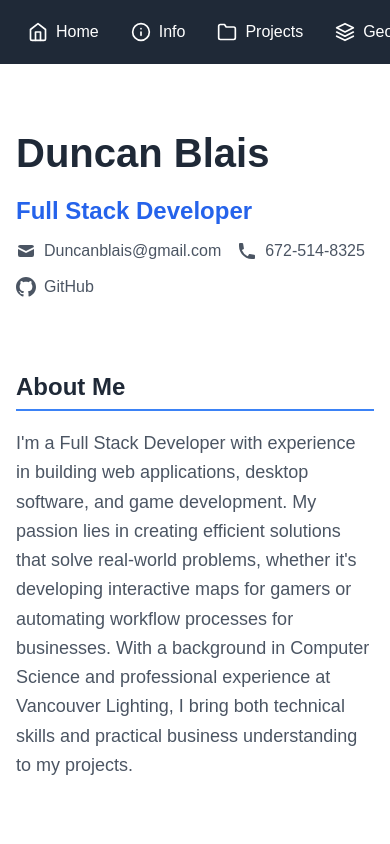
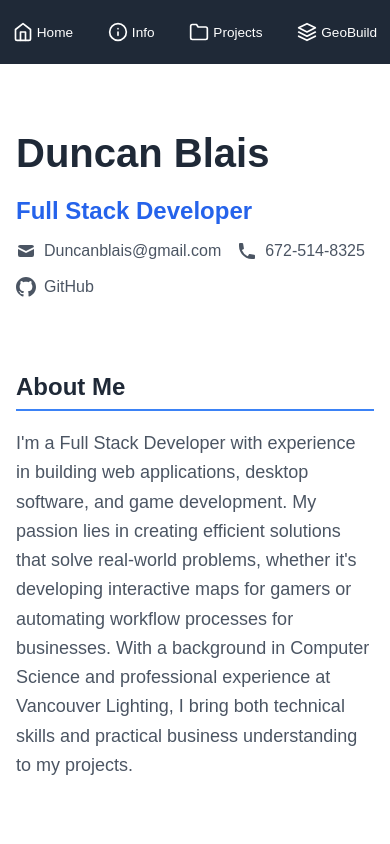
Before and after one commit to dBleh/personal-website, a Next.js app: page / in a window 390 px wide. Shown: the top 844 px of the page. Built offline with nearby package versions, Linux system fonts and the light colour scheme.

Commit message:
Mobile nav spacing reduction

```diff
--- a/src/app/globals.css
+++ b/src/app/globals.css
@@ -4,7 +4,6 @@ body {
   font-family: sans-serif;
   display: flex;
   min-height: 100vh;
-  /* overflow: hidden; <- Removed */
 }
 
 /* --- Base Styles (Mobile First Approach) --- */
@@ -23,34 +22,24 @@ body {
   flex-direction: row;
   align-items: center;
   justify-content: flex-start;
-  padding: 0 1rem; /* Reverted padding for a bit more space if needed */
+  padding: 0 0.5rem; /* Reduce overall container padding slightly */
   box-sizing: border-box;
   transition: none;
-  /* CHANGE overflow: hidden to overflow-x: auto */
-  overflow-x: auto; /* Allows horizontal scrolling if content overflows */
-  /* Optional: Hide scrollbar visually on browsers that support it */
-  -ms-overflow-style: none;  /* IE and Edge */
-  scrollbar-width: none;  /* Firefox */
+  overflow: hidden; /* Back to hidden, as we are trying to fit */
 }
-/* Optional: Hide scrollbar visually for Webkit browsers (Chrome, Safari) */
-.nav-container::-webkit-scrollbar {
-  display: none;
-}
-
 
 /* Container for the top section items (nav) */
 .nav-top-section {
     display: flex;
     align-items: center;
-    /* Ensure this doesn't shrink if content is wide */
-    /* width: 100%; <- Can sometimes cause issues with overflow */
-    /* Let flexbox determine the width needed by content */
-     min-width: max-content; /* Force it to be at least as wide as its content */
+    width: 100%;
+    /* min-width: max-content; <- Remove this, we want it to fit */
 }
 
 .nav-links {
-    /* flex-grow: 1; <- Removed, let nav-top-section control width */
     display: flex;
+    flex-grow: 1; /* Allow it to try and fill space */
+    justify-content: space-between; /* Distribute items evenly */
 }
 
 
@@ -60,13 +49,16 @@ body {
   list-style: none;
   padding: 0;
   margin: 0;
-  gap: 0.5rem;
-  /* width: 100%; <- Removed, let content determine width */
+  /* REDUCE gap significantly */
+  gap: 0.1rem; /* Drastically reduced gap */
+  width: 100%; /* Allow flexbox justification to work */
+  /* Add justification to spread items out */
+  justify-content: space-between; /* This will spread the items across the available width */
+  align-items: center; /* Ensure vertical alignment */
 }
 
 .nav-links li {
-    /* Optional styles */
-    flex-shrink: 0; /* Prevent list items from shrinking */
+   /* flex-shrink: 0; <- May not be needed if justify-content is used */
 }
 
 /* Common styles for all nav items (Links and Buttons) */
@@ -74,17 +66,19 @@ body {
 .nav-links li button {
     display: flex;
     align-items: center;
-    gap: 0.5rem;
+    /* Keep vertical gap reasonable */
+    gap: 0.25rem; /* Slightly reduce gap between icon and text */
     color: white;
     text-decoration: none;
-    padding: 0.5rem 0.75rem;
+    /* REDUCE horizontal padding */
+    padding: 0.5rem 0.3rem; /* Reduced horizontal padding */
     border-radius: 0.25rem;
     transition: background-color 0.2s ease;
-    white-space: nowrap; /* Keep text on one line */
+    white-space: nowrap;
     background: none;
     border: none;
     cursor: pointer;
-    font-size: inherit;
+    font-size: 0.85rem; /* Slightly reduce font size as last resort */
     font-family: inherit;
     text-align: left;
 }
@@ -110,7 +104,7 @@ body {
   box-sizing: border-box;
   overflow-y: auto;
   transition: padding-left 0.3s ease, padding-top 0.3s ease;
-  padding-bottom: 2rem; /* Keep bottom padding */
+  padding-bottom: 2rem;
 }
 
 /* --- Desktop Styles --- */
@@ -130,11 +124,11 @@ body {
     display: flex;
     flex-direction: column;
     justify-content: space-between;
+    /* Restore desktop padding */
     padding: 1.5rem;
     transition: width 0.3s ease, padding 0.3s ease;
-    /* Reset overflows for desktop */
     overflow-y: auto;
-    overflow-x: hidden; /* Prevent horizontal scroll on desktop */
+    overflow-x: hidden; /* Keep hidden */
   }
 
   .nav-container.collapsed {
@@ -143,31 +137,42 @@ body {
   }
 
   .nav-top-section {
-      width: auto; /* Reset width */
+      width: auto;
       display: block;
-      min-width: initial; /* Reset min-width */
+      /* min-width: initial; <- Already default */
   }
 
   .nav-links {
-      /* flex-grow: 0; <- Already default */
+      /* Reset mobile justification */
+      justify-content: flex-start;
+      flex-grow: 0;
       margin-bottom: 2rem;
   }
 
   .nav-links ul {
       flex-direction: column;
+      /* Restore desktop gap */
       gap: 1rem;
       width: auto;
       align-items: stretch;
+       /* Reset mobile justification */
+      justify-content: flex-start;
   }
 
    .nav-container.collapsed .nav-links ul {
       align-items: center;
    }
 
+   /* Restore desktop styles for links */
    .nav-links li a,
    .nav-links li button {
        justify-content: flex-start;
+       /* Restore desktop gaps */
        gap: 0.75rem;
+       /* Restore desktop padding */
+       padding: 0.5rem 0.75rem;
+       /* Restore desktop font size */
+       font-size: inherit;
    }
 
    .nav-container.collapsed .nav-links li a,
```
